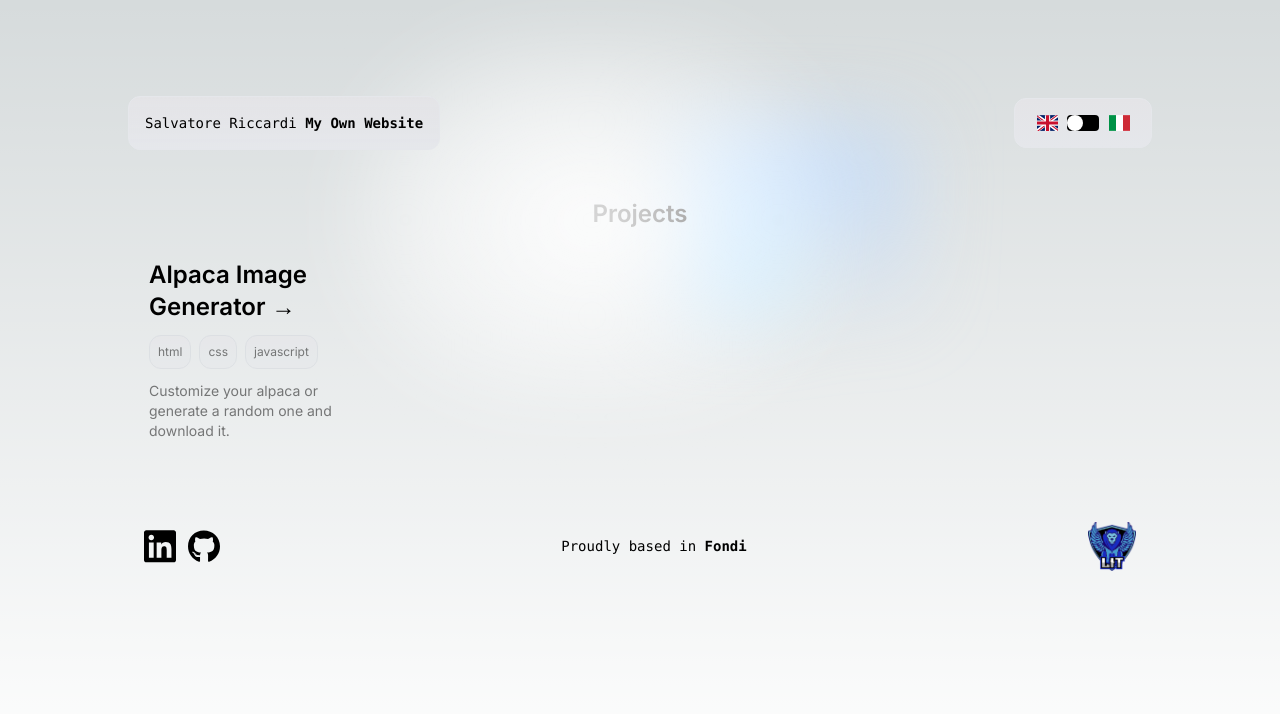
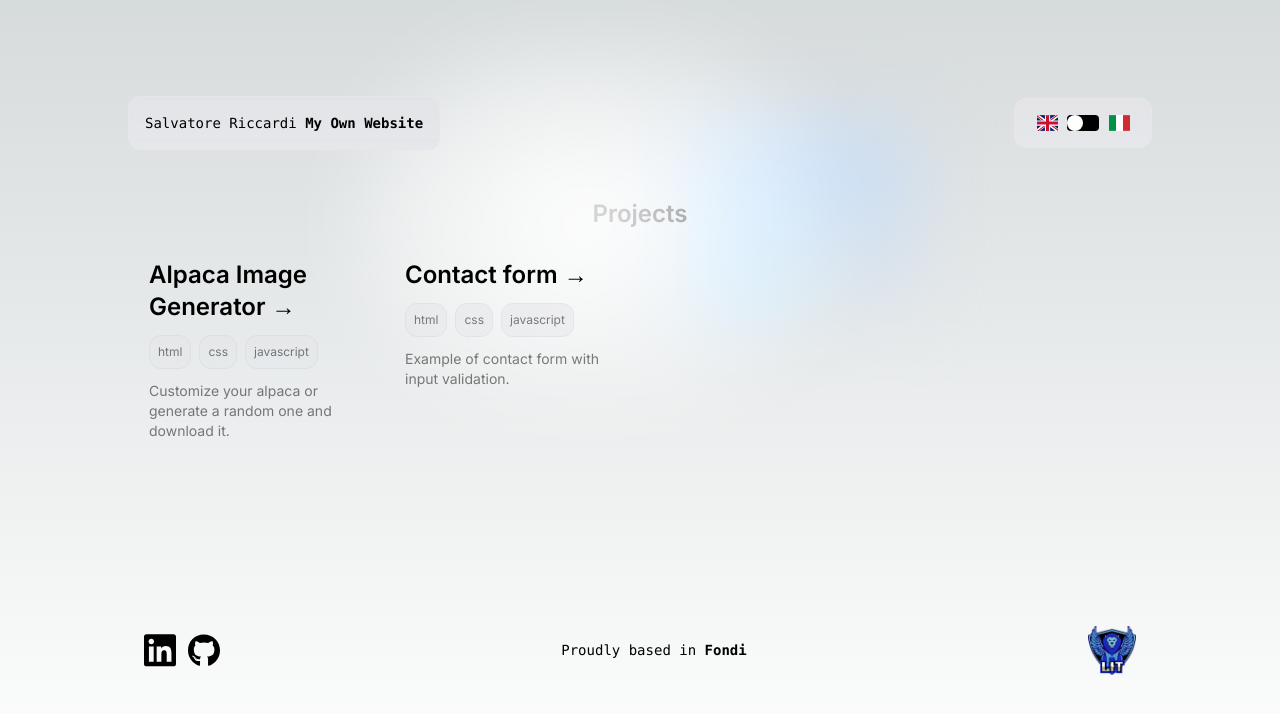
Before and after one commit to salvatorericcardi/salvatorericcardi.github.io, a Next.js app: page /en in a window 1280 px wide. Shown: the top 714 px of the page. Built offline with nearby package versions, Linux system fonts and the light colour scheme.

Commit message:
feat: add contact form project

```diff
--- a/app/[lang]/page.tsx
+++ b/app/[lang]/page.tsx
@@ -20,10 +20,10 @@ export default async function Home({
         <div className="relative flex place-items-center before:absolute before:h-[300px] before:w-full sm:before:w-[480px] before:-translate-x-1/2 before:rounded-full before:bg-gradient-radial before:from-white before:to-transparent before:blur-2xl before:content-[''] after:absolute after:-z-20 after:h-[180px] after:w-full sm:after:w-[240px] after:translate-x-1/3 after:bg-gradient-conic after:from-sky-200 after:via-blue-200 after:blur-2xl after:content-[''] before:dark:bg-gradient-to-br before:dark:from-transparent before:dark:to-blue-700 before:dark:opacity-10 after:dark:from-sky-900 after:dark:via-[#0141ff] after:dark:opacity-40 before:lg:h-[360px] z-[-1]">
           <h2 className="mb-3 text-2xl font-semibold">{translation.projects}</h2>
         </div>
-        <div className="grid text-center lg:max-w-5xl lg:w-full lg:mb-0 lg:grid-cols-4 lg:text-left">
+        <div className="grid text-center lg:max-w-5xl lg:w-full lg:mb-0 lg:grid-cols-4 lg:text-left md:grid-cols-3">
           <a
             href="https://salvatorericcardi.github.io/alpaca-generator"
-            className="group rounded-lg border border-transparent px-5 py-4 transition-colors hover:border-gray-300 hover:bg-gray-100 hover:dark:border-neutral-700 hover:dark:bg-neutral-800/30"
+            className="group rounded-lg border border-transparent px-5 py-4 transition-colors hover:border-gray-300 hover:bg-gray-100 hover:dark:border-neutral-700 hover:dark:bg-neutral-800/30 md:h-60 lg:h-80"
           >
             <h2 className="mb-3 text-2xl font-semibold">
               {translation.project1.title}&nbsp;
@@ -33,17 +33,42 @@ export default async function Home({
             </h2>
             <div className="flex flex-row justify-center gap-x-2 mb-3 text-xs text-center opacity-50 lg:justify-start lg:text-left">
               <span className="border-b border-gray-300 bg-gradient-to-b from-zinc-200 p-2 backdrop-blur-2xl dark:border-neutral-800 dark:bg-zinc-800/30 dark:from-inherit lg:static lg:w-auto  lg:rounded-xl lg:border lg:bg-gray-200 lg:dark:bg-zinc-800/30">
-                {translation.project1.stack.html}
+                html
               </span>
               <span className="border-b border-gray-300 bg-gradient-to-b from-zinc-200 p-2 backdrop-blur-2xl dark:border-neutral-800 dark:bg-zinc-800/30 dark:from-inherit lg:static lg:w-auto  lg:rounded-xl lg:border lg:bg-gray-200 lg:dark:bg-zinc-800/30">
-                {translation.project1.stack.css}
+                css
               </span>
               <span className="border-b border-gray-300 bg-gradient-to-b from-zinc-200 p-2 backdrop-blur-2xl dark:border-neutral-800 dark:bg-zinc-800/30 dark:from-inherit lg:static lg:w-auto  lg:rounded-xl lg:border lg:bg-gray-200 lg:dark:bg-zinc-800/30">
-                {translation.project1.stack.javascript}
+                javascript
               </span>
             </div>
             <p className="my-0 mx-auto max-w-[30ch] text-sm opacity-50">
               {translation.project1.description}
+            </p>
+          </a>
+          <a
+            href="https://salvatorericcardi.github.io/contact-form"
+            className="group rounded-lg border border-transparent px-5 py-4 transition-colors hover:border-gray-300 hover:bg-gray-100 hover:dark:border-neutral-700 hover:dark:bg-neutral-800/30 md:h-60 lg:h-80"
+          >
+            <h2 className="mb-3 text-2xl font-semibold">
+              {translation.project2.title}&nbsp;
+              <span className="inline-block transition-transform group-hover:translate-x-1 motion-reduce:transform-none">
+                &rarr;
+              </span>
+            </h2>
+            <div className="flex flex-row justify-center gap-x-2 mb-3 text-xs text-center opacity-50 lg:justify-start lg:text-left">
+              <span className="border-b border-gray-300 bg-gradient-to-b from-zinc-200 p-2 backdrop-blur-2xl dark:border-neutral-800 dark:bg-zinc-800/30 dark:from-inherit lg:static lg:w-auto  lg:rounded-xl lg:border lg:bg-gray-200 lg:dark:bg-zinc-800/30">
+                html
+              </span>
+              <span className="border-b border-gray-300 bg-gradient-to-b from-zinc-200 p-2 backdrop-blur-2xl dark:border-neutral-800 dark:bg-zinc-800/30 dark:from-inherit lg:static lg:w-auto  lg:rounded-xl lg:border lg:bg-gray-200 lg:dark:bg-zinc-800/30">
+                css
+              </span>
+              <span className="border-b border-gray-300 bg-gradient-to-b from-zinc-200 p-2 backdrop-blur-2xl dark:border-neutral-800 dark:bg-zinc-800/30 dark:from-inherit lg:static lg:w-auto  lg:rounded-xl lg:border lg:bg-gray-200 lg:dark:bg-zinc-800/30">
+                javascript
+              </span>
+            </div>
+            <p className="my-0 mx-auto max-w-[30ch] text-sm opacity-50">
+              {translation.project2.description}
             </p>
           </a>
         </div>
--- a/dictionaries/en.json
+++ b/dictionaries/en.json
@@ -9,12 +9,11 @@
     "projects": "Projects",
         "project1": {
             "title": "Alpaca Image Generator",
-            "stack": {
-                "html": "html",
-                "css": "css",
-                "javascript": "javascript"
-            },
             "description": "Customize your alpaca or generate a random one and download it."
+        },
+        "project2": {
+            "title": "Contact form",
+            "description": "Example of contact form with input validation."
         },
     "footer": {
         "base": {
--- a/dictionaries/it.json
+++ b/dictionaries/it.json
@@ -9,12 +9,11 @@
     "projects": "Portfolio",
         "project1": {
             "title": "Alpaca",
-            "stack": {
-                "html": "html",
-                "css": "css",
-                "javascript": "javascript"
-            },
             "description": "Personalizza il tuo alpaca o generane uno casualmente e scaricalo."
+        },
+        "project2": {
+            "title": "Form di contatto",
+            "description": "Esempio di form di contatto con validazione degli input."
         },
     "footer": {
         "base": {
```
